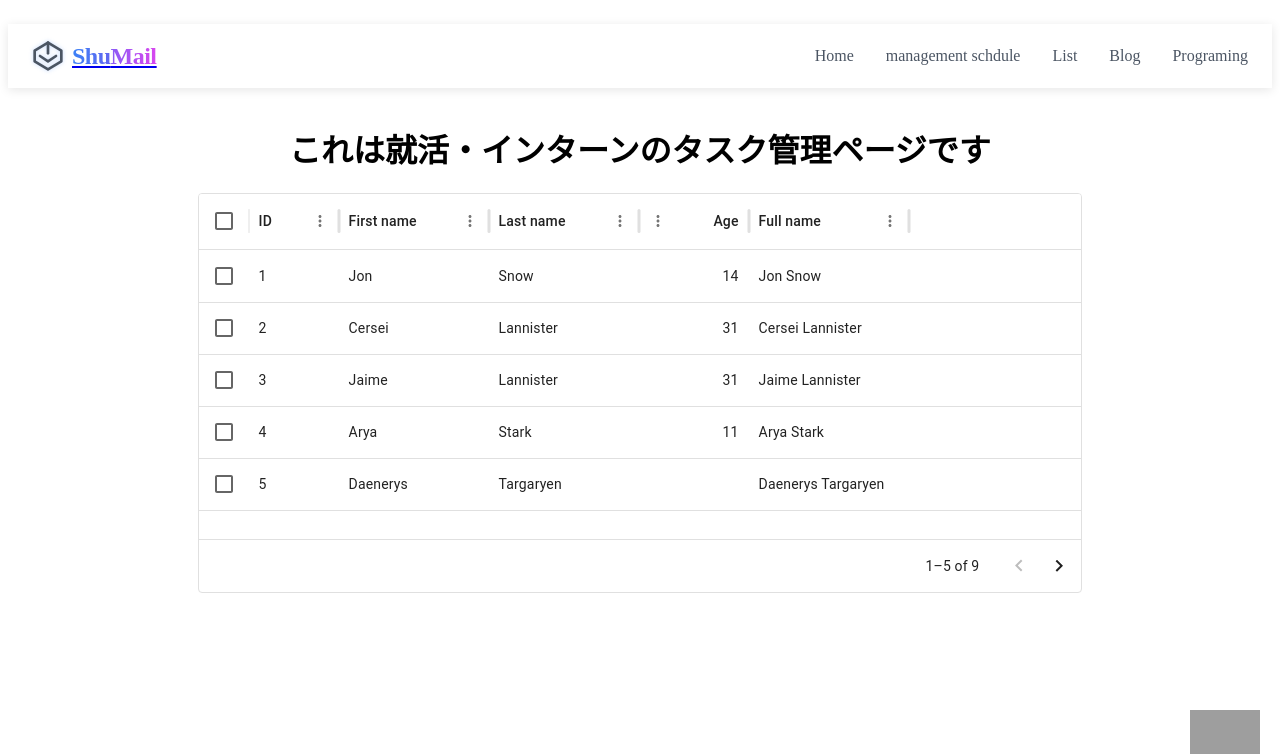
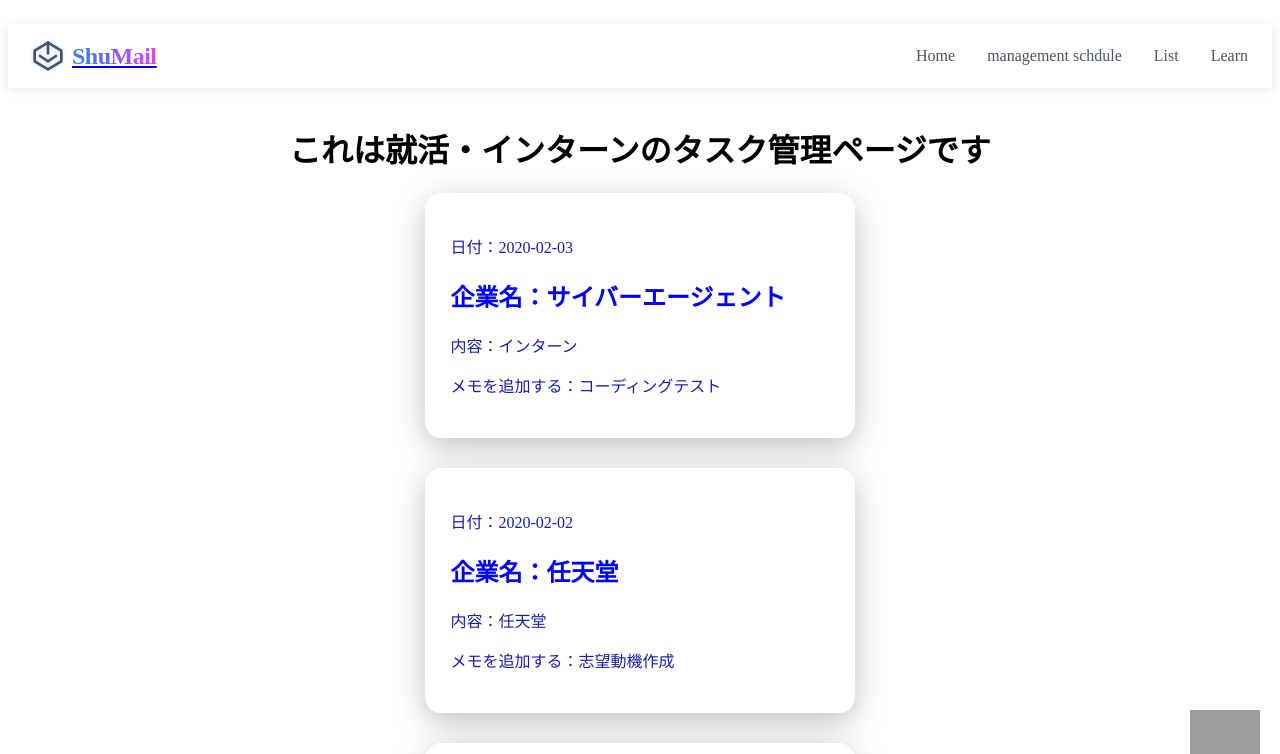
Before and after one commit to takapom/internship-helper-app, a Next.js app: page /manegement in a window 1280 px wide. Shown: the top 754 px of the page. Built offline with nearby package versions, Linux system fonts and the light colour scheme; grey boxes are pictures that could not be loaded.

Commit message:
ログイン中のユーザを表示

```diff
--- a/src/app/List/page.tsx
+++ b/src/app/List/page.tsx
@@ -1,3 +1,5 @@
+"use client"
+
 import GlassCard from "@/components/GlassCard";
 import styles from "./page.module.css"
 
@@ -12,12 +14,12 @@
             <GlassCard title="ガラスカード" description="インフラエンジニアの会社" />
             <GlassCard title="ガラスカード" description="インフラエンジニアの会社" />
             <GlassCard title="ガラスカード" description="インフラエンジニアの会社" />
-            {/* <input
+            <input
             type="image"
              src="https://encrypted-tbn0.gstatic.com/images?q=tbn:ANd9GcTAkwSXAiHBdlAPIgs1RJsbWdAIcinLhiex4Q&s"
              className={styles.fixedIcon}
              onClick={handleList}
-             /> */}
+             />
         </div>
     )
 }
--- a/src/app/manegement/page.tsx
+++ b/src/app/manegement/page.tsx
@@ -1,6 +1,6 @@
 "use client"
 
-import  DataGridDemo  from "@/components/DataGridDemo"
+import GlassCard from "@/components/GlassCard"
 import styles from "./page.module.css"
 
 export default function Manegement(){
@@ -10,7 +10,10 @@
     return(
         <div>
             <h1 className={styles.text}>これは就活・インターンのタスク管理ページです</h1>
-            <DataGridDemo />
+            <GlassCard title="サイバーエージェント" description="インターン" data="2020-02-03" memo="コーディングテスト"/>
+            <GlassCard title="任天堂" description="任天堂" data="2020-02-02" memo="志望動機作成"/>
+            <GlassCard />
+            <GlassCard />
             <input
             type="image"
              src="https://encrypted-tbn0.gstatic.com/images?q=tbn:ANd9GcTAkwSXAiHBdlAPIgs1RJsbWdAIcinLhiex4Q&s"
--- a/src/components/DataGridDemo.tsx
+++ /dev/null
@@ -1,67 +0,0 @@
-import * as React from 'react';
-import Box from '@mui/material/Box';
-import { DataGrid, GridColDef } from '@mui/x-data-grid';
-
-const columns: GridColDef<(typeof rows)[number]>[] = [
-  { field: 'id', headerName: 'ID', width: 90 },
-  {
-    field: 'firstName',
-    headerName: 'First name',
-    width: 150,
-    editable: true,
-  },
-  {
-    field: 'lastName',
-    headerName: 'Last name',
-    width: 150,
-    editable: true,
-  },
-  {
-    field: 'age',
-    headerName: 'Age',
-    type: 'number',
-    width: 110,
-    editable: true,
-  },
-  {
-    field: 'fullName',
-    headerName: 'Full name',
-    description: 'This column has a value getter and is not sortable.',
-    sortable: false,
-    width: 160,
-    valueGetter: (value, row) => `${row.firstName || ''} ${row.lastName || ''}`,
-  },
-];
-
-const rows = [
-  { id: 1, lastName: 'Snow', firstName: 'Jon', age: 14 },
-  { id: 2, lastName: 'Lannister', firstName: 'Cersei', age: 31 },
-  { id: 3, lastName: 'Lannister', firstName: 'Jaime', age: 31 },
-  { id: 4, lastName: 'Stark', firstName: 'Arya', age: 11 },
-  { id: 5, lastName: 'Targaryen', firstName: 'Daenerys', age: null },
-  { id: 6, lastName: 'Melisandre', firstName: null, age: 150 },
-  { id: 7, lastName: 'Clifford', firstName: 'Ferrara', age: 44 },
-  { id: 8, lastName: 'Frances', firstName: 'Rossini', age: 36 },
-  { id: 9, lastName: 'Roxie', firstName: 'Harvey', age: 65 },
-];
-
-export default function DataGridDemo() {
-  return (
-    <Box sx={{ height: 400, width: '70%', mx:'auto'}}>
-      <DataGrid
-        rows={rows}
-        columns={columns}
-        initialState={{
-          pagination: {
-            paginationModel: {
-              pageSize: 5,
-            },
-          },
-        }}
-        pageSizeOptions={[5]}
-        checkboxSelection
-        disableRowSelectionOnClick
-      />
-    </Box>
-  );
-}
--- a/src/components/GlassCard.tsx
+++ b/src/components/GlassCard.tsx
@@ -4,14 +4,18 @@
 type Props = {
   title: string;
   description: string;
+  data: number | string;
+  memo: string | number;
 };
 
-export default function GlassCard({ title, description }: Props) {
+export default function GlassCard({ title, description, data, memo }: Props) {
   return (
     <div className={styles.container}>
     <div className={styles.card}>
-      <h2>{title}</h2>
-      <p>{description}</p>
+      <p>日付：{data}</p>
+      <h2 className={styles.title_text}>企業名：{title}</h2>
+      <p className={styles.description_text}>内容：{description}</p>
+      <p>メモを追加する：{memo}</p>
     </div>
     </div>
   );
--- a/src/components/Navbar.tsx
+++ b/src/components/Navbar.tsx
@@ -79,12 +79,7 @@
             </li>
             <li className={styles.navItem}>
               <Link href="/" className={styles.navLink}>
-                Blog
-              </Link>
-            </li>
-            <li className={styles.navItem}>
-              <Link href="/" className={styles.navLink}>
-                Programing
+                Learn
               </Link>
             </li>
           </ul>
```
Also changed, not shown: src/app/List/page.module.css (+18 -0 lines), src/app/page.module.css (+20 -0 lines), src/app/page.tsx (+15 -0 lines).
